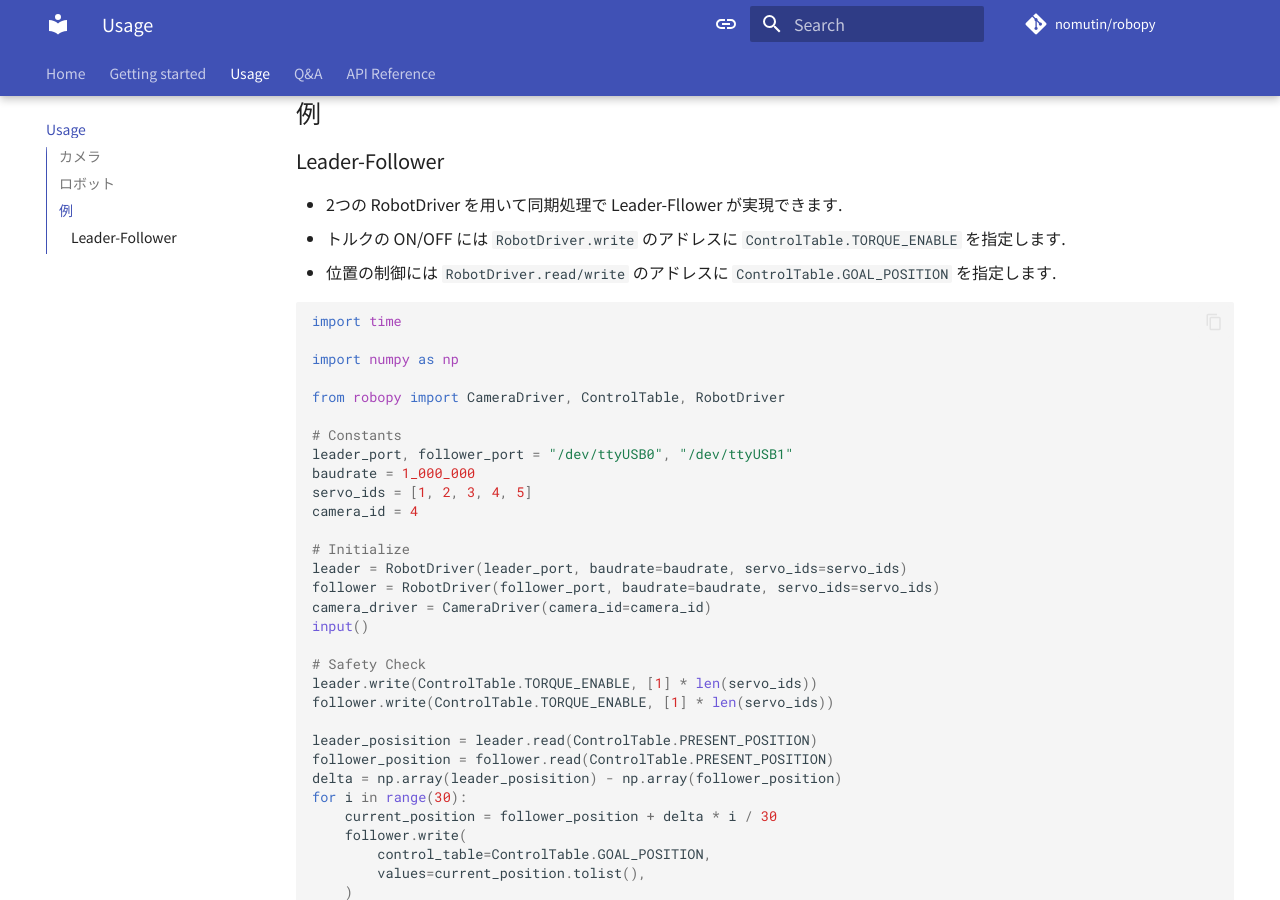
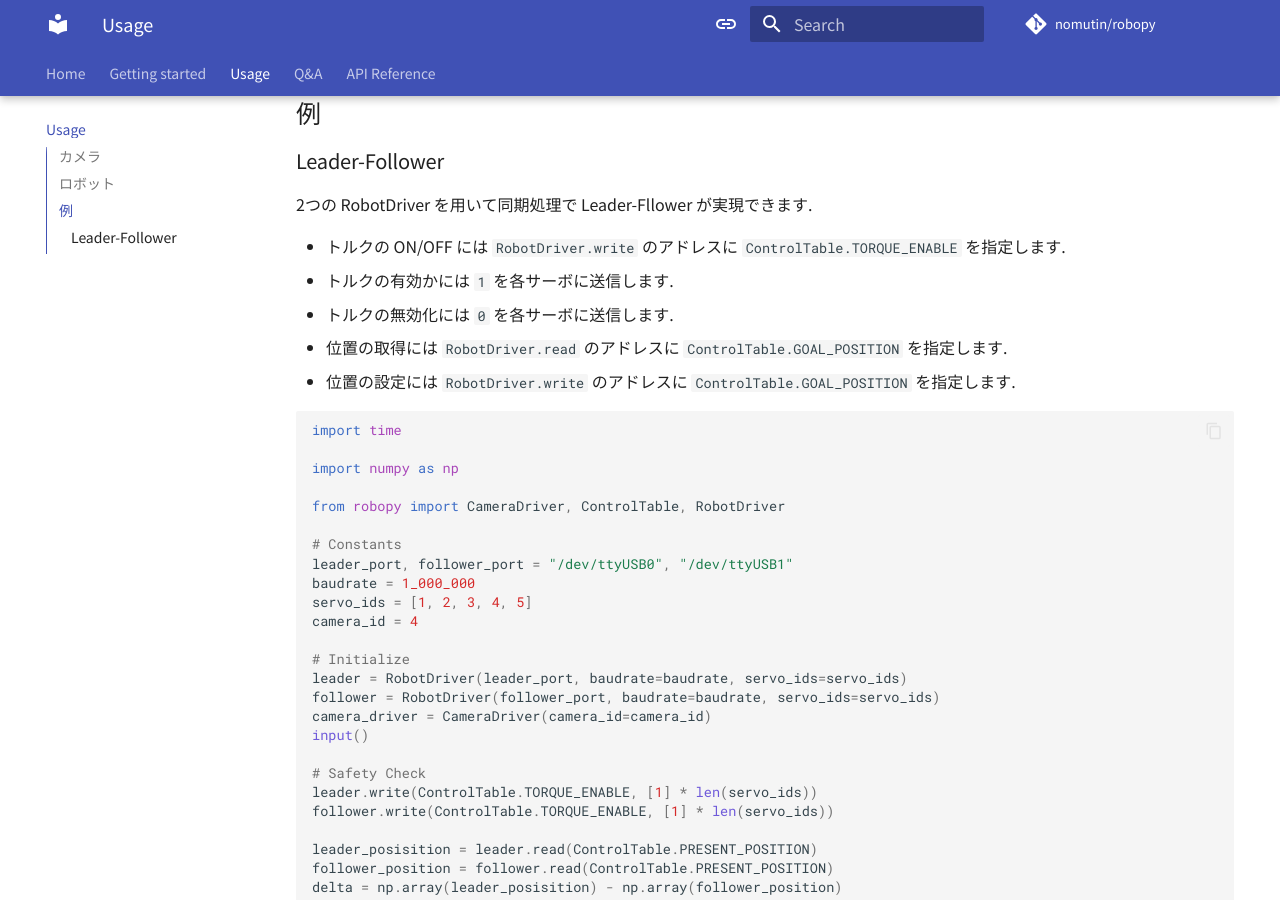
Before and after one commit to nomutin/robopy, an MkDocs documentation site: the page built from docs/usage.md, in a window 1280 px wide and 900 px high, scrolled down 417 px. Built offline with MkDocs 1.6.1 and Material for MkDocs 9.7.7, drawn with Linux system fonts in a browser that asks for light colours; comment, search, counter and statistics services are not loaded.

Commit message:
[fix] fix docs

````diff
--- a/docs/usage.md
+++ b/docs/usage.md
@@ -14,9 +14,13 @@ Web カメラを使用するには, [`CameraDriver`][src.robopy.camera.CameraDri
 
 ### Leader-Follower
 
-- 2つの RobotDriver を用いて同期処理で Leader-Fllower が実現できます.
+2つの RobotDriver を用いて同期処理で Leader-Fllower が実現できます.
+
 - トルクの ON/OFF には `RobotDriver.write` のアドレスに `ControlTable.TORQUE_ENABLE` を指定します.
-- 位置の制御には `RobotDriver.read/write` のアドレスに `ControlTable.GOAL_POSITION` を指定します.
+  - トルクの有効かには `1` を各サーボに送信します.
+  - トルクの無効化には `0` を各サーボに送信します.
+- 位置の取得には `RobotDriver.read` のアドレスに `ControlTable.GOAL_POSITION` を指定します.
+- 位置の設定には `RobotDriver.write` のアドレスに `ControlTable.GOAL_POSITION` を指定します.
 
 ```python
 import time
--- a/mkdocs.yml
+++ b/mkdocs.yml
@@ -1,4 +1,4 @@
-site_name: robopy Documentation
+site_name: robopy
 copyright: "&copy; 2024 Nomura Yuta"
 repo_url: https://github.com/nomutin/robopy.git
 repo_name: nomutin/robopy
````
